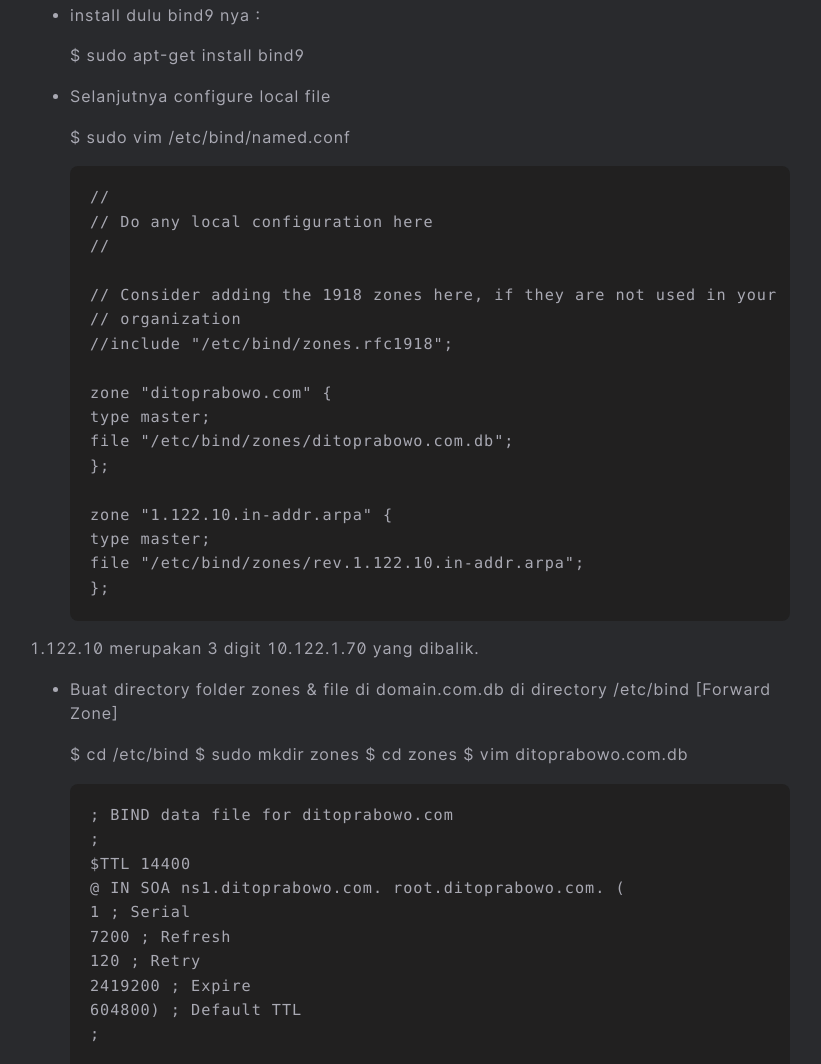
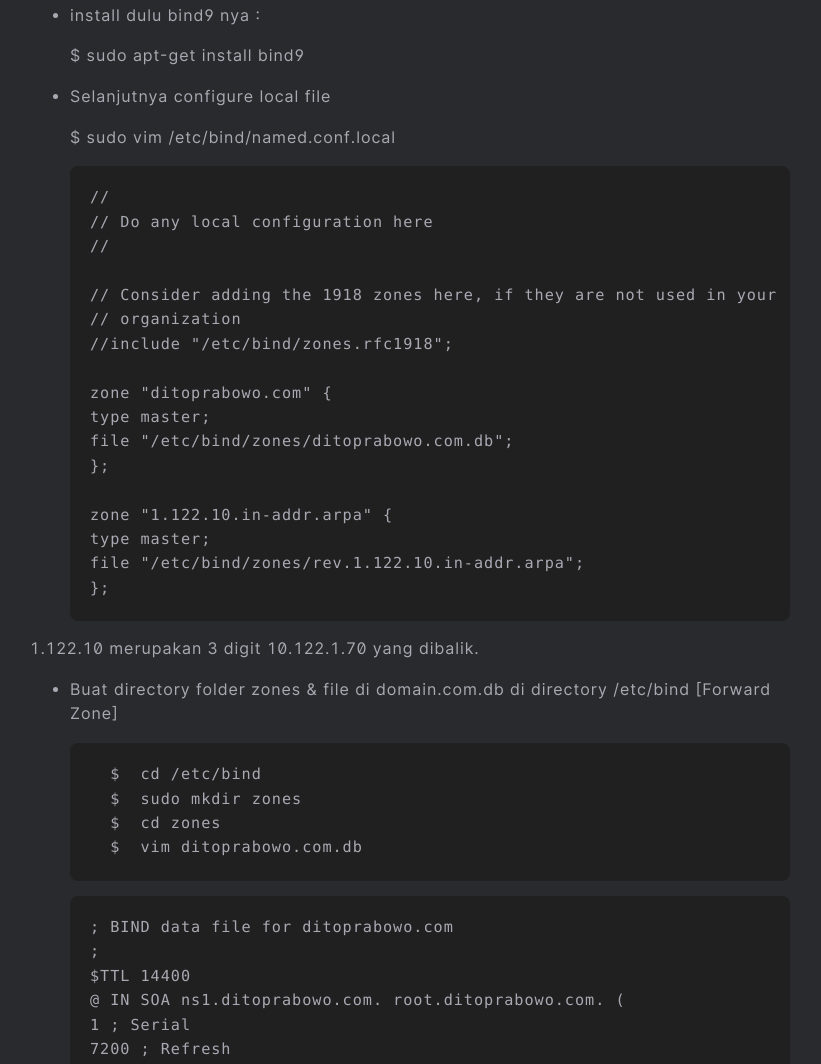
Before and after one commit to dmcr7/dmcr7.github.io, a plain HTML site: page posts/lab-install-web-server-with-private-dns-and-secure-with-https/index.html in a window 1280 px wide. Shown: the part 2000-3064 px from the top of the page, without its empty margins (230-1051 px from the left). Drawn offline with nearby package versions, Linux system fonts and the light colour scheme.

Commit message:
rebuilding site Kam Okt 17 10:05:37 WIB 2019

```diff
--- a/posts/lab-install-web-server-with-private-dns-and-secure-with-https/index.html
+++ b/posts/lab-install-web-server-with-private-dns-and-secure-with-https/index.html
@@ -190,7 +190,7 @@ IP laptop : 10.122.1.53</p>
 
 <li><p>Selanjutnya configure local file</p>
 
-<p>$  sudo vim /etc/bind/named.conf</p>
+<p>$  sudo vim /etc/bind/named.conf.local</p>
 
 <pre><code>//
 // Do any local configuration here
@@ -217,10 +217,11 @@ file &quot;/etc/bind/zones/rev.1.122.10.in-addr.arpa&quot;;
 <ul>
 <li><p>Buat directory folder zones &amp; file di domain.com.db di directory /etc/bind [Forward Zone]</p>
 
-<p>$  cd /etc/bind
+<pre><code>  $  cd /etc/bind
   $  sudo mkdir zones
   $  cd zones
-  $  vim ditoprabowo.com.db</p>
+  $  vim ditoprabowo.com.db
+</code></pre>
 
 <pre><code>; BIND data file for ditoprabowo.com
 ;
```
Also changed, not shown: posts/index.xml (+4 -3 lines).
